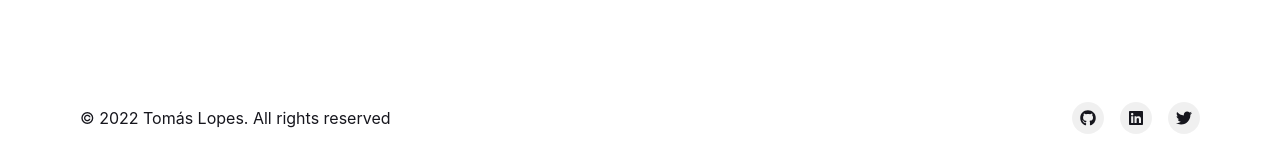
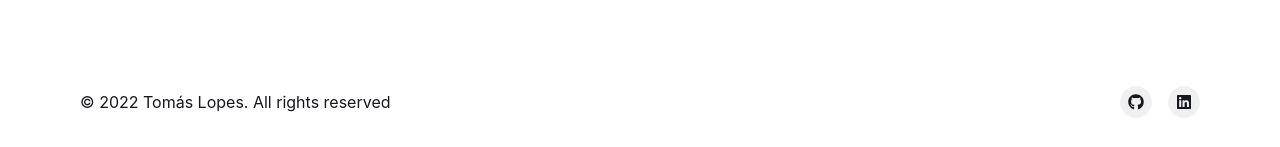
Before and after one commit to tomasflopes/tomasflopes.github.io, a Next.js app: page / in a window 1280 px wide. Shown: the part 658-805 px from the top of the page. Built offline with nearby package versions, Linux system fonts and the light colour scheme.

Commit message:
fix: fixed container min height

```diff
--- a/src/components/Footer.tsx
+++ b/src/components/Footer.tsx
@@ -8,7 +8,7 @@ import {
   VisuallyHidden,
 } from "@chakra-ui/react";
 import { ReactNode } from "react";
-import { FaGithub, FaLinkedin, FaTwitter } from "react-icons/fa";
+import { FaGithub, FaLinkedin } from "react-icons/fa";
 import Constants from "../styles/Constants";
 
 const SocialButton = ({
@@ -48,6 +48,7 @@ export default function Footer() {
     <Box
       bg={Constants.bgColor[useColorModeValue("light", "dark")]}
       color={Constants.color[useColorModeValue("light", "dark")]}
+      maxW="100vw"
     >
       <Container
         as={Stack}
@@ -77,12 +78,6 @@ export default function Footer() {
           >
             <FaLinkedin />
           </SocialButton>
-          <SocialButton
-            label={"Twitter"}
-            href={"https://twitter.com/tomaslopes_dev"}
-          >
-            <FaTwitter />
-          </SocialButton>
         </Stack>
       </Container>
     </Box>
--- a/src/components/Navbar.tsx
+++ b/src/components/Navbar.tsx
@@ -47,7 +47,7 @@ export default function Nav() {
   ];
 
   return (
-    <Box px={4} width={"100%"}>
+    <Box px={4} w="100%">
       <Flex
         h={16}
         alignItems={"center"}
--- a/src/pages/about.tsx
+++ b/src/pages/about.tsx
@@ -21,7 +21,7 @@ to{border-right-color: transparent;}
   `;
 
 const about: NextPage = () => {
-  const typewriterAnimation = `${typewriter} .8s steps(44) 1s 1 normal both, ${blinkTextCursor} .8s steps(22) 5 normal forwards`;
+  const typewriterAnimation = `${typewriter} .8s steps(44) 1s 1 normal both, ${blinkTextCursor} .5s steps(22) 5 normal forwards`;
 
   return (
     <>
@@ -29,7 +29,7 @@ const about: NextPage = () => {
         <title>Tomás Lopes. About me</title>
         <link rel="icon" href="/favicon.ico" />
       </Head>
-      <Container minH="93vh" minW={"100vw"}>
+      <Container minH="91vh" minW={"100vw"}>
         <Navbar />
         <Flex>
           <Heading
--- a/src/pages/index.tsx
+++ b/src/pages/index.tsx
@@ -25,8 +25,9 @@ const Home: NextPage = () => {
         <link rel="icon" href="/favicon.ico" />
       </Head>
       <Flex
-        minH="93vh"
-        minW="100vw"
+        w="100vw"
+        h="91vh"
+        overflowX={"hidden"}
         alignItems="center"
         justifyContent="center"
         flexDirection={"column"}
@@ -61,7 +62,7 @@ const Home: NextPage = () => {
           </GridItem>
           <GridItem area={"text"}>
             <Heading
-              lineHeight={{ base: "taller", md: "tall" }}
+              lineHeight={{ base: "taller", sm: "tall" }}
               size={{ base: "xl", md: "3xl" }}
               pr={{ md: 6 }}
               pt={{ base: 4 }}
```
